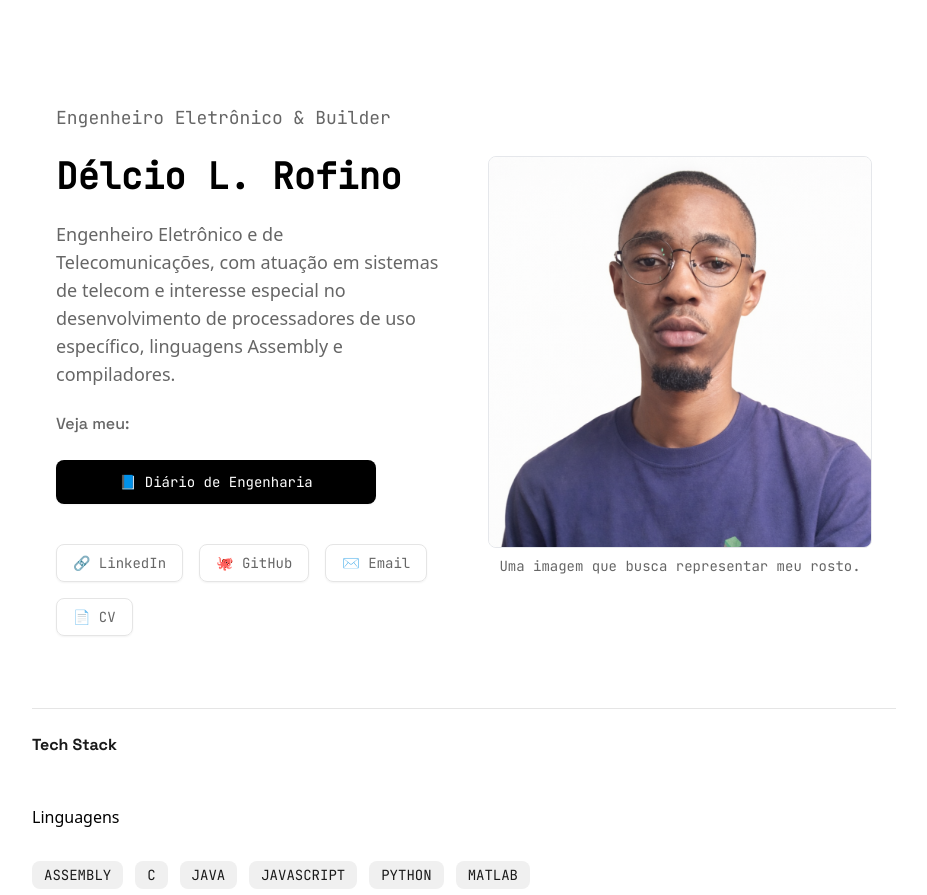
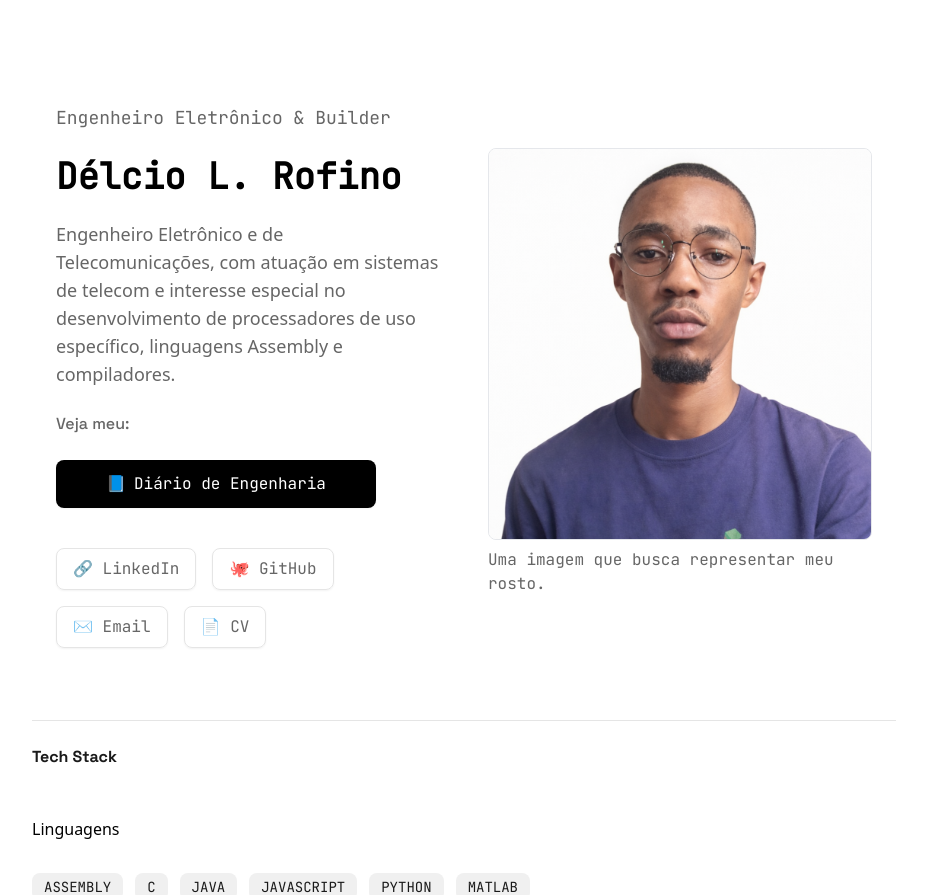
Before and after one commit to delcioleonardorofino/Journal, a Flask app: page / in a window 1280 px wide. Shown: the part 66-961 px from the top of the page, without its empty margins (176-1103 px from the left). Run offline with Flask 3, Linux system fonts and the light colour scheme; some libraries are stand-ins or nearby versions.

Commit message:
Atualizar o index.html

```diff
--- a/backend/templates/index.html
+++ b/backend/templates/index.html
@@ -21,7 +21,7 @@
             <!-- Texto -->
             <div class="flex flex-col gap-6 flex-1">
 
-                    <h3 class="font-display font-mono text-sm md:text-lg text-text-muted">
+                    <h3 class="font-display font-mono text-base md:text-lg text-text-muted">
                     Engenheiro Eletrônico & Builder
                     </h3>
 
@@ -29,13 +29,13 @@
                     Délcio L. Rofino
                     </h1>
 
-                    <p class="text-text-muted text-sm md:text-lg max-w-xl leading-relaxed">
+                    <p class="text-text-muted text-base md:text-lg max-w-xl leading-relaxed">
                     Engenheiro Eletrônico e de Telecomunicações, com atuação em sistemas de telecom
                     e interesse especial no desenvolvimento de processadores de uso específico,
                     linguagens Assembly e compiladores.
                     </p>
 
-                    <h3 class="font-display text-text-muted text-sm md:text-base">
+                    <h3 class="font-display text-text-muted text-base md:text-base">
                     Veja meu:
                     </h3>
 
@@ -43,7 +43,7 @@
                     <a
                     href="{{url_for('get_posts')}}"
                     class="inline-flex items-center justify-center gap-2 max-w-[320px]
-                            bg-black text-white px-6 py-3 rounded-md font-mono text-sm
+                            bg-black text-white px-6 py-3 rounded-md font-mono text-base
                             shadow-sm hover:shadow-lg transition
                             active:scale-95 cursor-pointer"
                     >
@@ -58,7 +58,7 @@
                         href="https://linkedin.com/in/delcio-leonard-41aa40247"
                         target="_blank"
                         class="flex items-center gap-2 px-4 py-2 border border-border rounded-md
-                            text-text-muted font-mono text-sm shadow-sm
+                            text-text-muted font-mono text-base shadow-sm
                             hover:text-text-primary hover:shadow-lg transition
                             active:scale-95 cursor-pointer"
                     >
@@ -69,7 +69,7 @@
                         href="https://github.com/delcioleonardorofino"
                         target="_blank"
                         class="flex items-center gap-2 px-4 py-2 border border-border rounded-md
-                            text-text-muted font-mono text-sm shadow-sm
+                            text-text-muted font-mono text-base shadow-sm
                             hover:text-text-primary hover:shadow-lg transition
                             active:scale-95 cursor-pointer"
                     >
@@ -79,7 +79,7 @@
                     <a
                         href="mailto:delcioleonard@gmail.com"
                         class="flex items-center gap-2 px-4 py-2 border border-border rounded-md
-                            text-text-muted font-mono text-sm shadow-sm
+                            text-text-muted font-mono text-base shadow-sm
                             hover:text-text-primary hover:shadow-lg transition
                         active:scale-95 cursor-pointer"
                     >
@@ -90,7 +90,7 @@
                         href="static/assets/Curriculum-Vitae.pdf"
                         target="_blank" rel="nonpener noreferrer"
                         class="flex items-center gap-2 px-4 py-2 border border-border rounded-md
-                            text-text-muted font-mono text-sm shadow-sm
+                            text-text-muted font-mono text-base shadow-sm
                             hover:text-text-primary hover:shadow-lg transition
                             active:scale-95 cursor-pointer"
                     >
@@ -107,7 +107,7 @@
                     alt="Programming illustration"
                     class="max-w-full h-auto border rounded-md"
                     />
-                    <p class="font-mono my-2 text-sm text-text-muted">Uma imagem que busca representar meu rosto.</p>
+                    <p class="font-mono my-2 text-base text-text-muted">Uma imagem que busca representar meu rosto.</p>
                 </div>
 
             </section>
```
